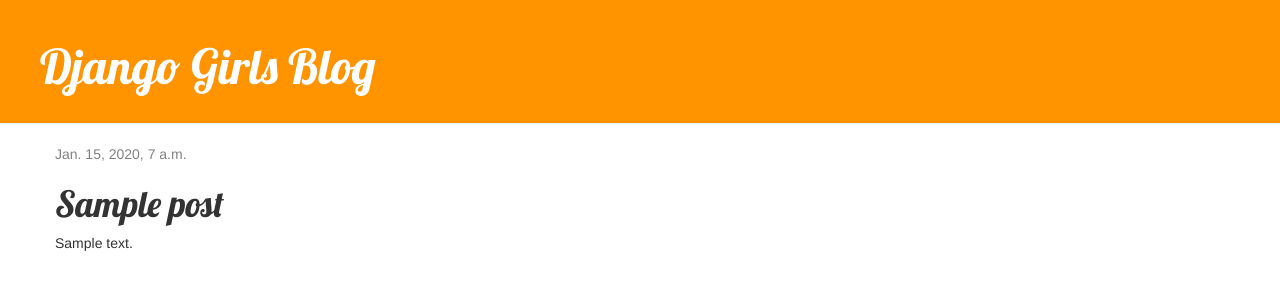
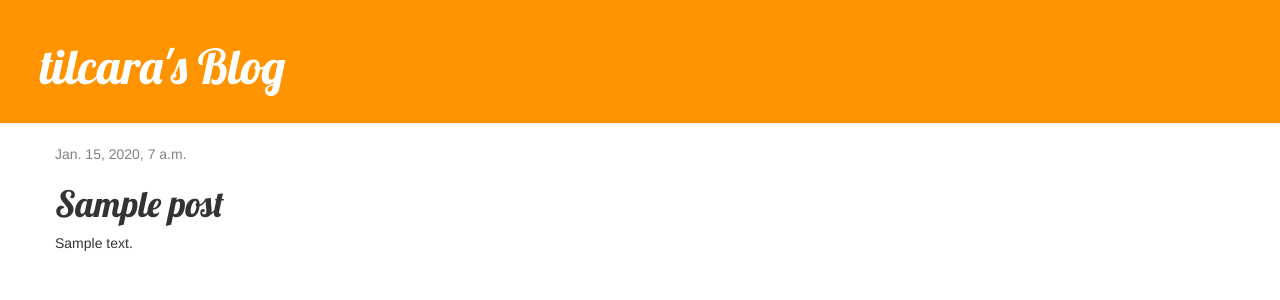
Before and after one commit to tilcara/my-first-blog, a Django app: page /post_detail/1/ in a window 1280 px wide. Shown: the top 300 px of the page. Run offline with Django 3.2, Linux system fonts and the light colour scheme; tables that the repository leaves empty hold one stand-in row (values such as "Sample post"); some libraries are stand-ins or nearby versions.

Commit message:
Title correction

```diff
--- a/blog/templates/blog/base.html
+++ b/blog/templates/blog/base.html
@@ -12,7 +12,7 @@
         <body>
 
         	<div class="page-header">
-            	<h1><a href="/">Django Girls Blog</a></h1>
+            	<h1><a href="/">tilcara's Blog</a></h1>
         	</div>
         	<div class="content container">
             	<div class="row">
```
